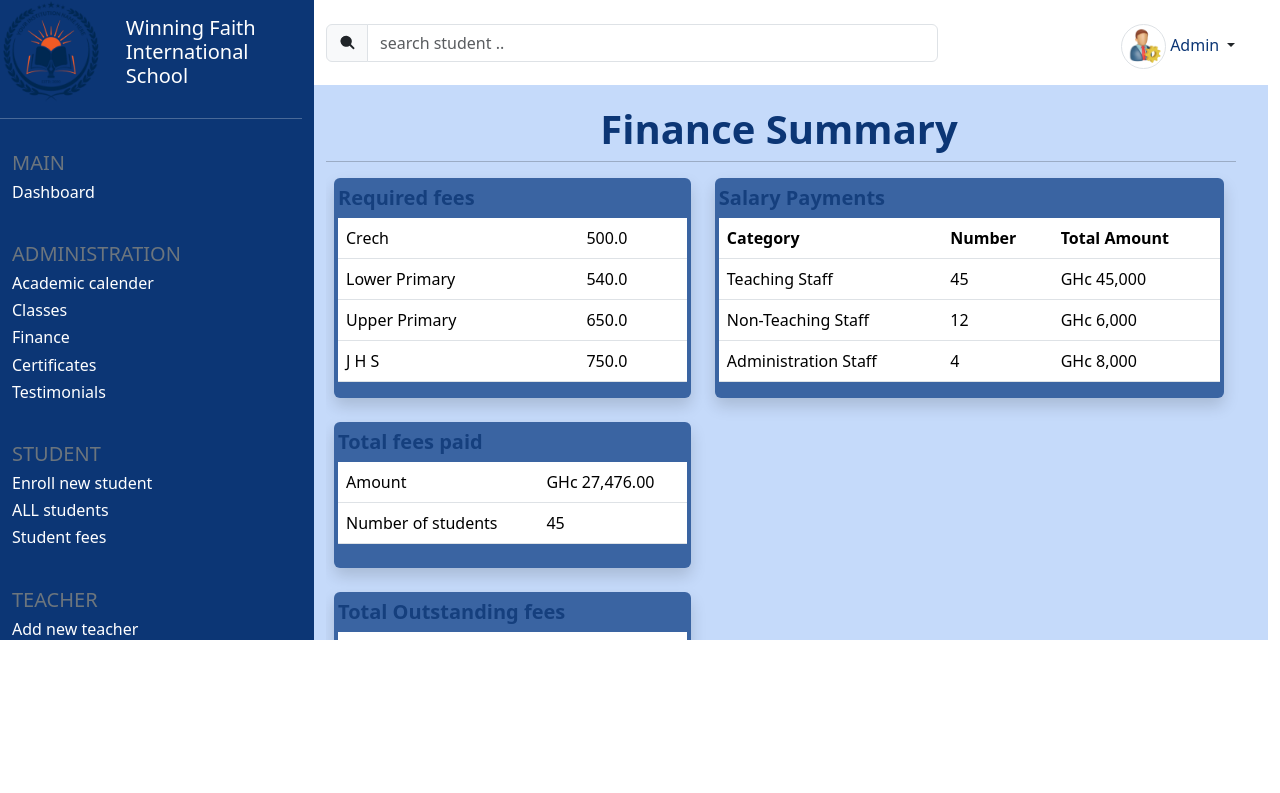
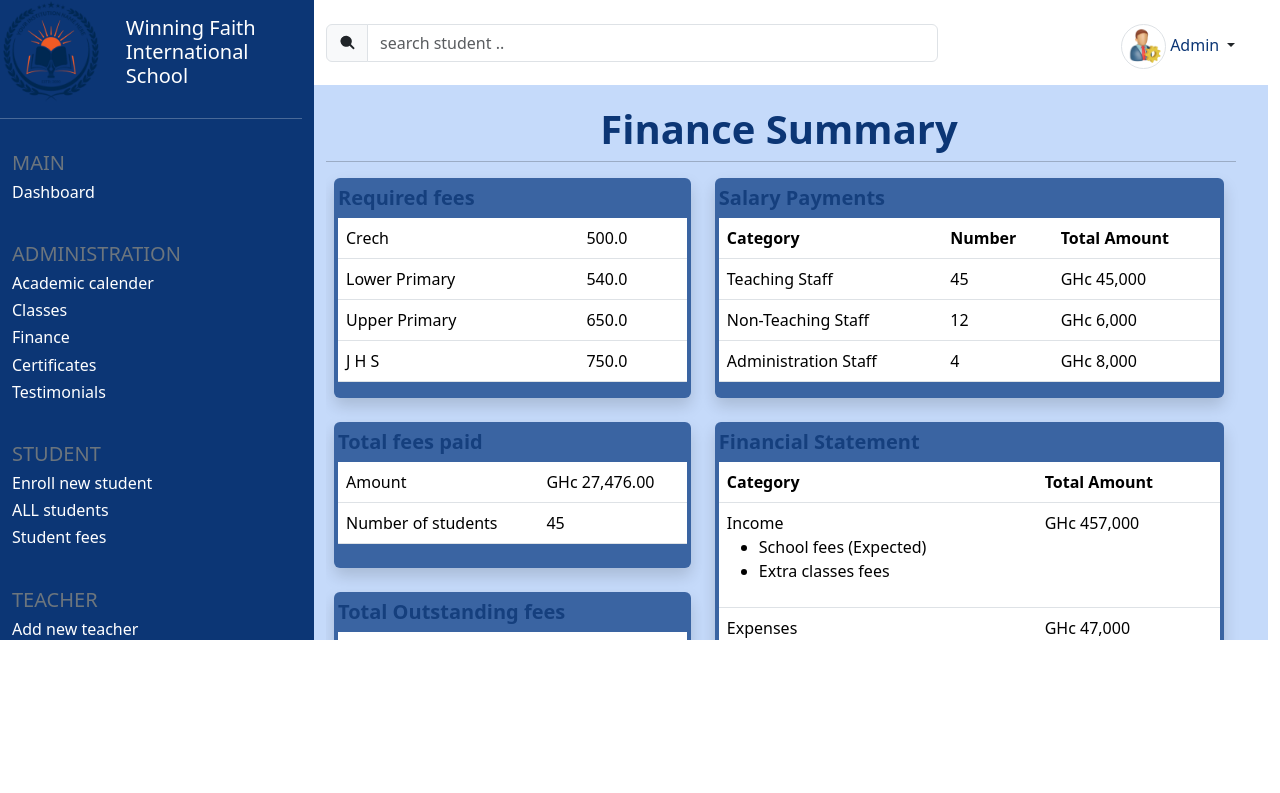
Before and after one commit to Gideon-Tee/winning-faith-ms, a Django app: page /finance in a window 1280 px wide. Shown: the top 793 px of the page. Run offline with Django 5.2, Linux system fonts and the light colour scheme; a user stored in the database is signed in.

Commit message:
Finance page completed (front-end)

```diff
--- a/winning_faith/templates/finance.html
+++ b/winning_faith/templates/finance.html
@@ -92,6 +92,43 @@
                             </table>
                         </div>
                     </div>
+                    <div class="col mb-4 shadow pt-2 rounded px-1" style="background-color: #3a64a2;">
+                        <h5 class="blue-text fw-bold" style="opacity: 0.8;">Financial Statement</h5>
+                        <div class="w-100 text-light" style="overflow-x: auto;">
+                            <table class="table text-white fw-light">
+                                <tr>
+                                    <th>Category</th>
+                                    <th>Total Amount</th>
+                                </tr>
+                                <tr>
+                                    <td>
+                                        Income
+                                        <ul class="unstyled-list">
+                                            <li>School fees (Expected)</li>
+                                            <li>Extra classes fees</li>
+                                        </ul>
+                                    </td>
+                                    <td>GHc 457,000</td>
+                                </tr>
+                                <tr>
+                                    <td>
+                                        Expenses
+                                        <ul>
+                                            <li>Salary disbursement</li>
+                                            <li>Maintenance</li>
+                                            <li>GES dues</li>
+                                        </ul>
+                                    </td>
+                                    <td>GHc 47,000</td>
+                                </tr>
+                                <tr>
+                                    <td>Net Income</td>
+                                    <td>GHc 410,000</td>
+                                </tr>
+
+                            </table>
+                        </div>
+                    </div>
                 </div>
             </div>
         </div>
```
